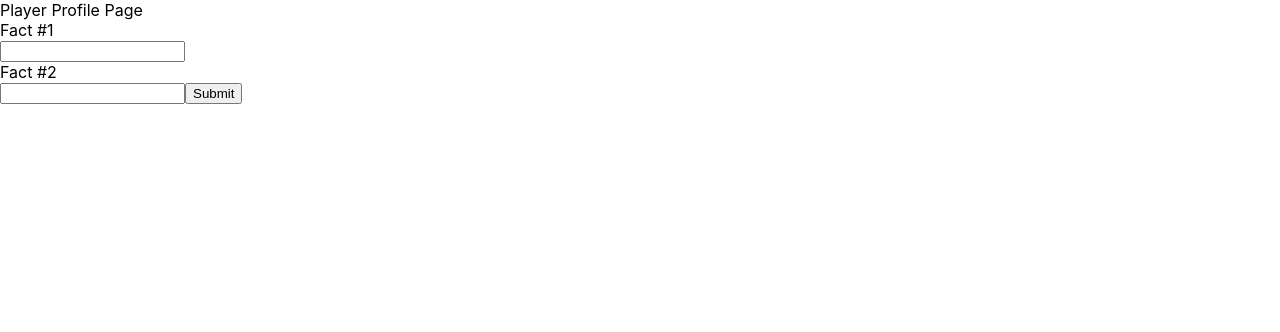
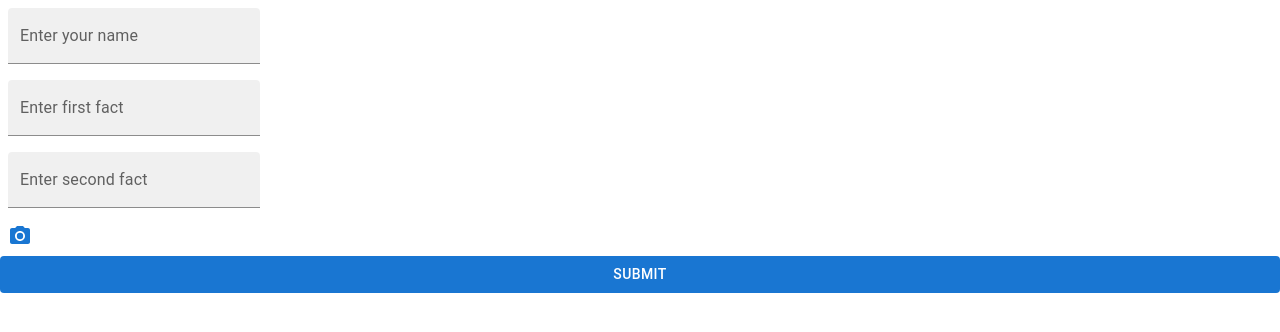
Before and after one commit to ParmarManpreet/uturn-game, a React (Create React App) app: page /player-profile in a window 1280 px wide. Shown: the top 332 px of the page. Built offline with nearby package versions, Linux system fonts and the light colour scheme.

Commit message:
input fields using MUI

```diff
--- a/package.json
+++ b/package.json
@@ -3,6 +3,10 @@
   "version": "0.1.0",
   "private": true,
   "dependencies": {
+    "@emotion/react": "^11.9.0",
+    "@emotion/styled": "^11.8.1",
+    "@mui/icons-material": "^5.6.2",
+    "@mui/material": "^5.6.2",
     "@testing-library/jest-dom": "^5.16.4",
     "@testing-library/react": "^13.1.1",
     "@testing-library/user-event": "^13.5.0",
--- a/src/pages/PlayerProfile.tsx
+++ b/src/pages/PlayerProfile.tsx
@@ -1,8 +1,14 @@
+import { Box, Button, IconButton, Input, TextField } from "@mui/material";
+import PhotoCamera from '@mui/icons-material/PhotoCamera';
+import { styled } from '@mui/material/styles';
 import { useState } from "react";
 
 export const PlayerProfile = () => {
     const [isWaitingForStart, setIsWaitingForStart] = useState(false)
     const [isGameStarting, setIsGameStarting] = useState(false)
+    const Input = styled('input')({
+        display: 'none',
+      });
 
 
 
@@ -20,18 +26,64 @@ export const PlayerProfile = () => {
 
     else {
         return (
-            <>
-                <div>Player Profile Page</div>
+
+            <Box
+            component="form"
+            sx={{
+                display: 'flex',
+                flexDirection: 'column',
+                '& .MuiTextField-root': { m: 1, width: '25ch' },
+            }}
+            noValidate
+            autoComplete="off"
+            >
+                <TextField
+                    id="player-name"
+                    label="Enter your name"
+                    type="string"
+                    variant="filled"
+                />
+                <TextField
+                    id="player-fact#1"
+                    label="Enter first fact"
+                    type="string"
+                    variant="filled"
+                />
+                <TextField
+                    id="player-fact#2"
+                    label="Enter second fact"
+                    type="string"
+                    variant="filled"
+                />
+                <label htmlFor="icon-button-file">
+                    <Input accept="image/*" id="icon-button-file" type="file" />
+                    <IconButton color="primary" aria-label="upload picture" component="span">
+                        <PhotoCamera />
+                    </IconButton>
+                </label>
+                {/* <Button
+                variant="contained"
+                component="label"
+                >
+                Upload Your Profile Picture
+                <input
+                    type="file"
+                    hidden
+                />
+                </Button> */}
+
+                {/* <div>Player Profile Page</div>
+                <div>Enter your Name</div>
+                <input type="text"></input>
                 <div>Fact #1</div>
                 <input type="text"></input>
 
                 <div>Fact #2</div>
-                <input type="text"></input>
+                <input type="text"></input> */}
 
-                <button onClick={() => setIsWaitingForStart(true)}>Submit</button>
-            </>
+                <Button  variant="contained" disableElevation onClick={() => setIsWaitingForStart(true)}>Submit</Button>
+
+            </Box>
         );
     }
-
-
 }
```
Also changed, not shown: 2 other files (tests, documents, lock files or other folders).
